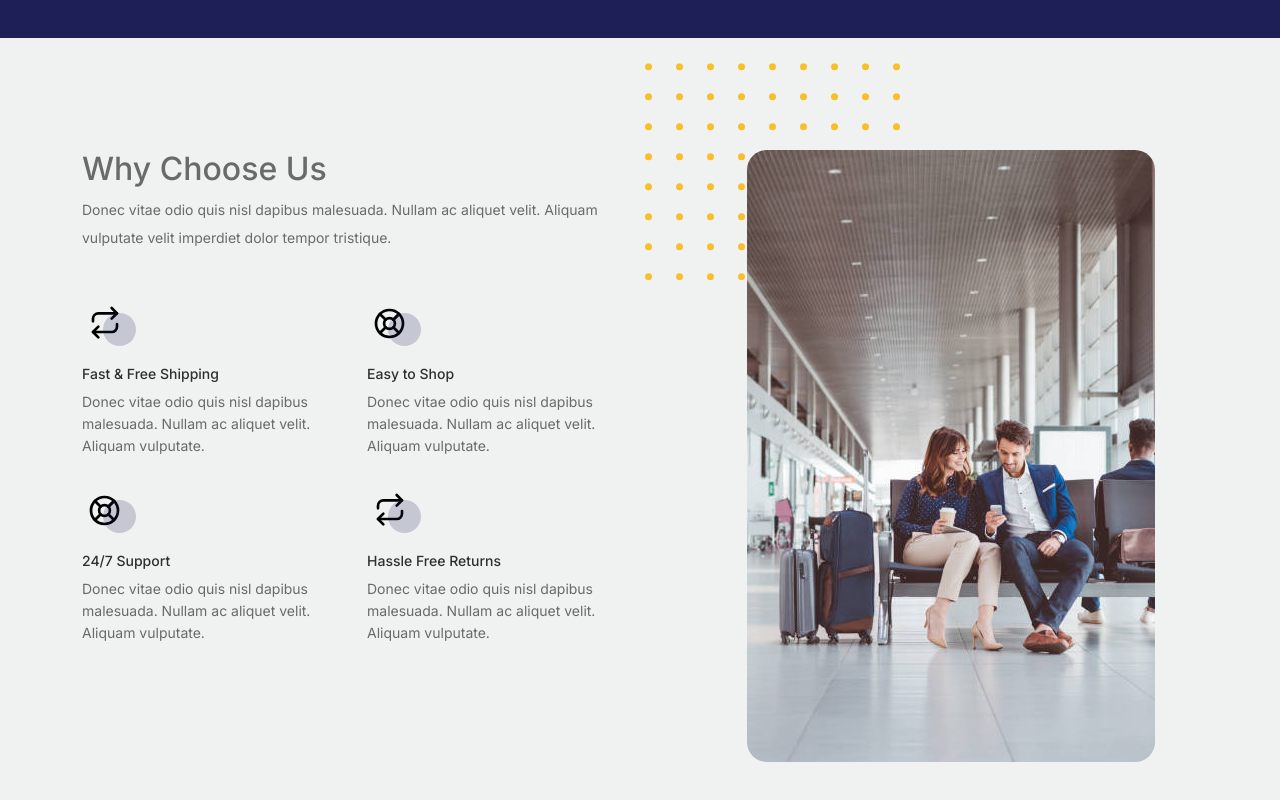
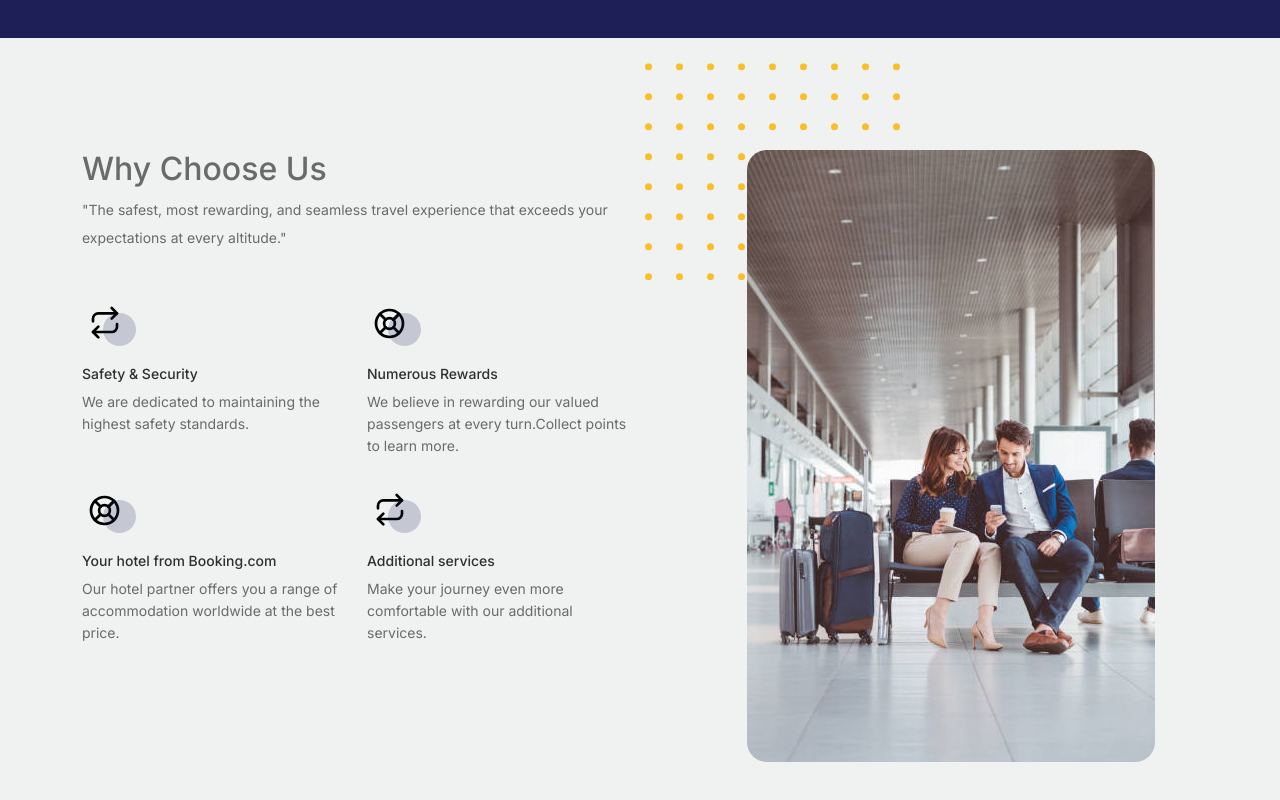
Before and after one commit to thunderisha/SkySaver_JFC, an Angular app in the folder jfc-fe/: page / in a window 1280 px wide. Shown: the part 602-1402 px from the top of the page. Built offline with nearby package versions, Linux system fonts and the light colour scheme.

Commit message:
why chose us

```diff
--- a/jfc-fe/src/app/home/home-page/why-chose-us/why-chose-us.component.html
+++ b/jfc-fe/src/app/home/home-page/why-chose-us/why-chose-us.component.html
@@ -3,7 +3,7 @@
         <div class="row justify-content-between">
             <div class="col-lg-6">
                 <h2 class="section-title">Why Choose Us</h2>
-                <p>Donec vitae odio quis nisl dapibus malesuada. Nullam ac aliquet velit. Aliquam vulputate velit imperdiet dolor tempor tristique.</p>
+                <p>"The safest, most rewarding, and seamless travel experience that exceeds your expectations at every altitude."</p>
 
                 <div class="row my-5">
                     <div class="col-6 col-md-6">
@@ -11,8 +11,8 @@
                             <div class="icon">
                                 <img src="../../../../assets/images/return.svg" alt="Image" class="imf-fluid">
                             </div>
-                            <h3>Fast &amp; Free Shipping</h3>
-                            <p>Donec vitae odio quis nisl dapibus malesuada. Nullam ac aliquet velit. Aliquam vulputate.</p>
+                            <h3>Safety &amp; Security </h3>
+                            <p>We are dedicated to maintaining the highest safety standards.</p>
                         </div>
                     </div>
 
@@ -21,8 +21,8 @@
                             <div class="icon">
                                 <img src="../../../../assets/images/support.svg" alt="Image" class="imf-fluid">
                             </div>
-                            <h3>Easy to Shop</h3>
-                            <p>Donec vitae odio quis nisl dapibus malesuada. Nullam ac aliquet velit. Aliquam vulputate.</p>
+                            <h3>Numerous Rewards</h3>
+                            <p>We believe in rewarding our valued passengers at every turn.Collect points to learn more.</p>
                         </div>
                     </div>
 
@@ -31,8 +31,8 @@
                             <div class="icon">
                                 <img src="../../../../assets/images/support.svg" alt="Image" class="imf-fluid">
                             </div>
-                            <h3>24/7 Support</h3>
-                            <p>Donec vitae odio quis nisl dapibus malesuada. Nullam ac aliquet velit. Aliquam vulputate.</p>
+                            <h3>Your hotel from Booking.com</h3>
+                            <p>Our hotel partner offers you a range of accommodation worldwide at the best price.</p>
                         </div>
                     </div>
 
@@ -41,8 +41,8 @@
                             <div class="icon">
                                 <img src="../../../../assets/images/return.svg" alt="Image" class="imf-fluid">
                             </div>
-                            <h3>Hassle Free Returns</h3>
-                            <p>Donec vitae odio quis nisl dapibus malesuada. Nullam ac aliquet velit. Aliquam vulputate.</p>
+                            <h3>Additional services</h3>
+                            <p >Make your journey even more comfortable with our additional services.</p>
                         </div>
                     </div>
 
```
